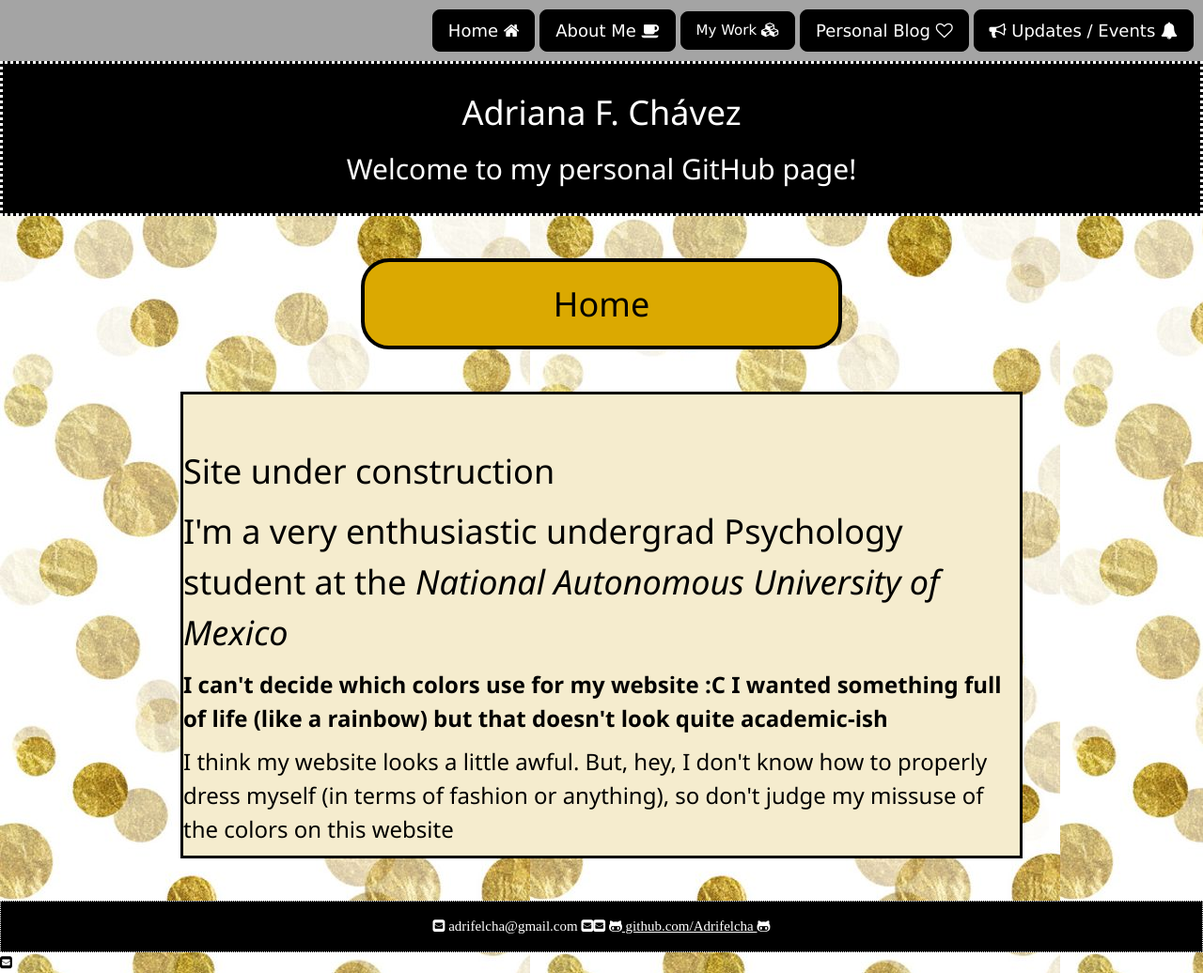
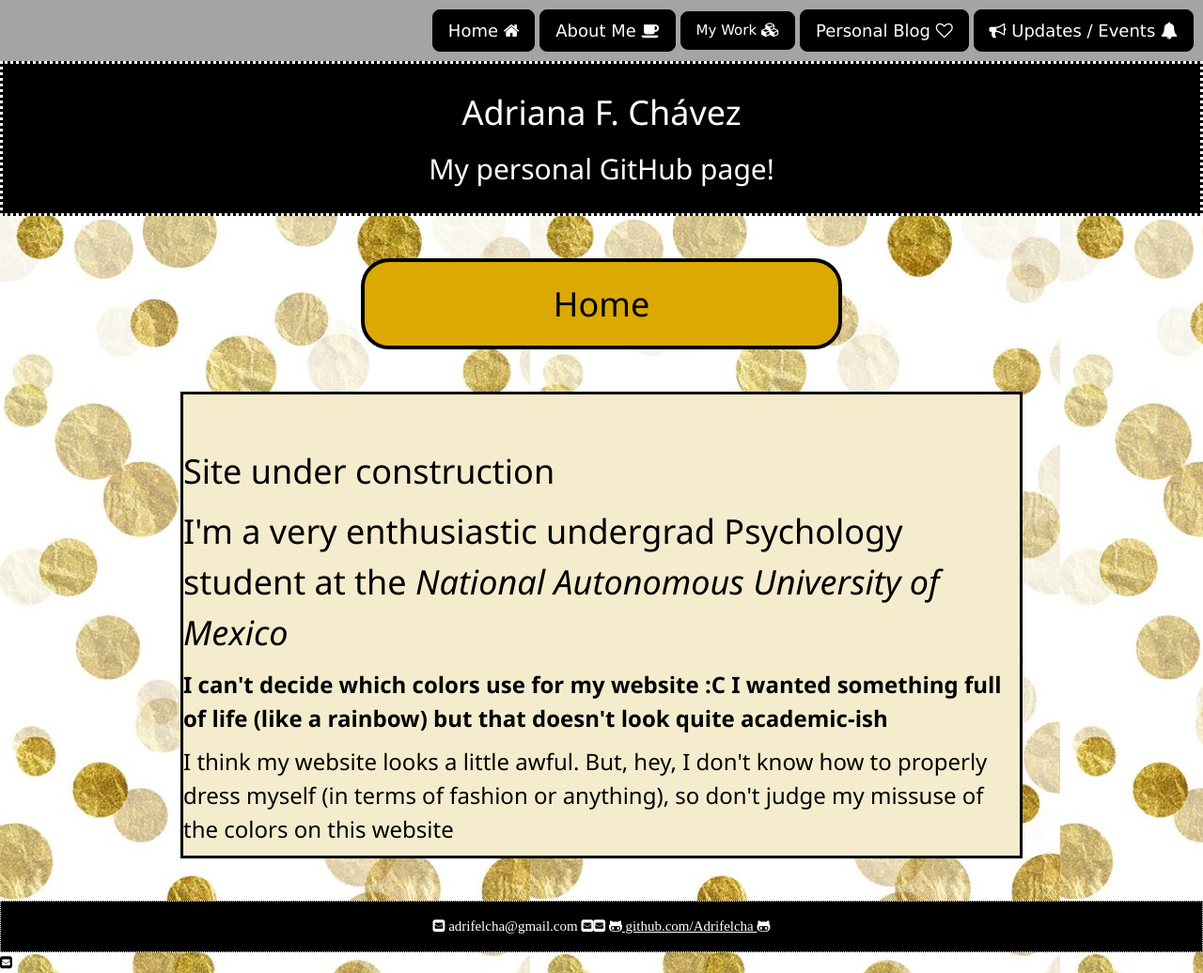
Before and after one commit to Adrifelcha/Adrifelcha-github.io, a Jekyll site: the page built from index.html, in a window 1280 px wide. Shown: the whole page at 94% size. Built offline with Jekyll 4.4.1, drawn with Linux system fonts in a browser that asks for light colours.

Commit message:
Update default.html

```diff
--- a/_layouts/default.html
+++ b/_layouts/default.html
@@ -101,7 +101,7 @@
 
 			<header class=style1>
       <h1>Adriana F. Chávez</h1>
-      <h2>Welcome to my personal GitHub page!</h2>
+      <h2>My personal GitHub page!</h2>
     			</header>
 
 			<br> <br>
```
